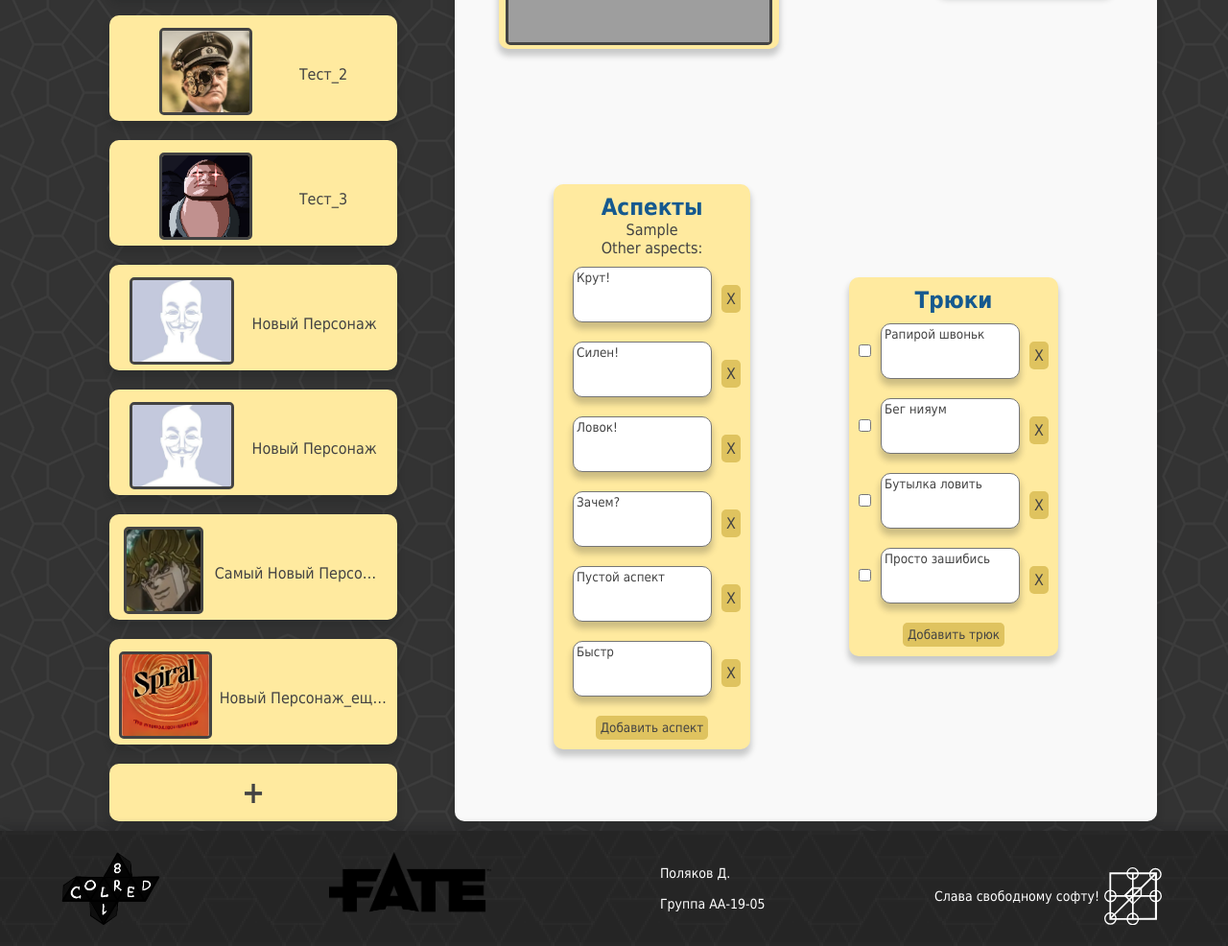
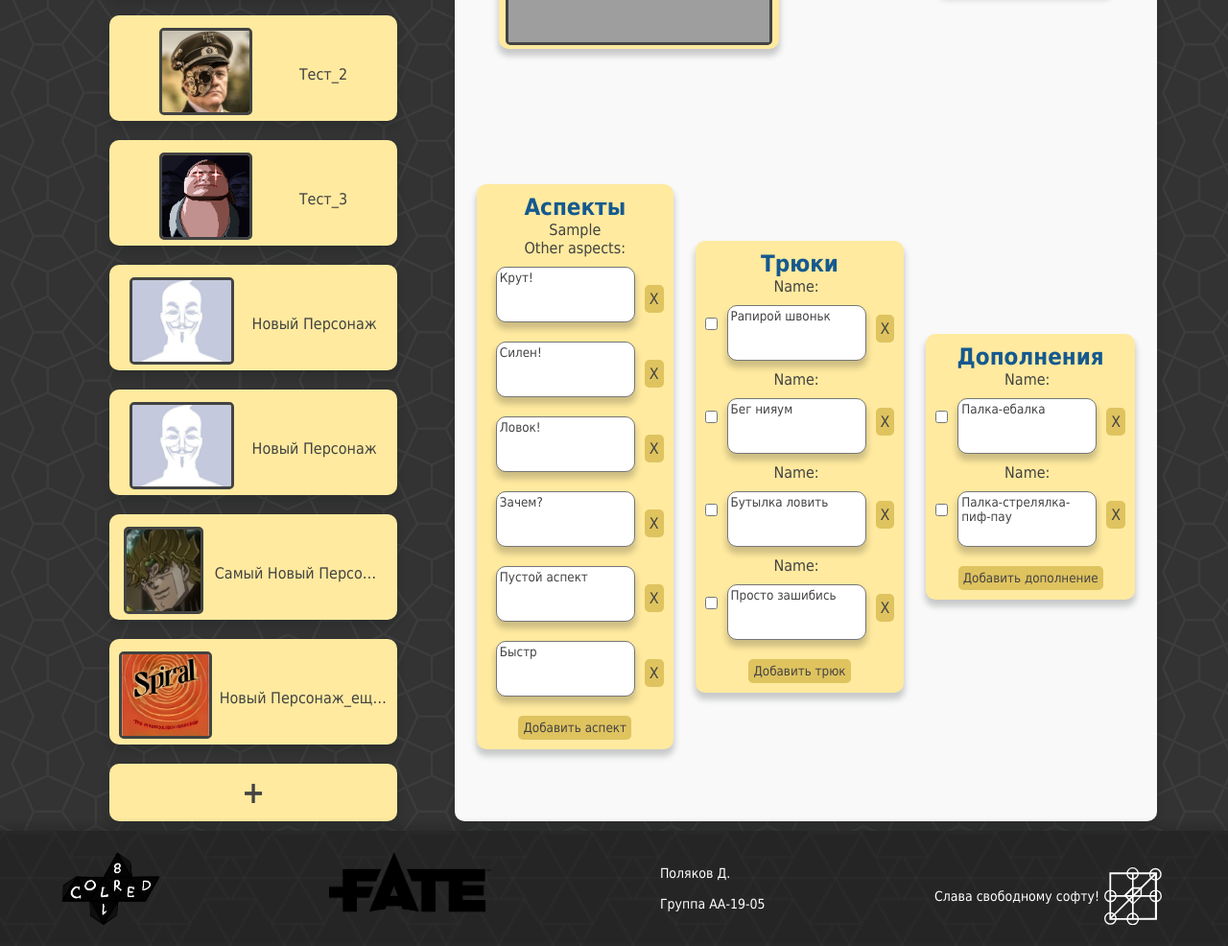
Before and after one commit to Polliakoff/COLRED_Fate, a Django app: template main/templates/main/list.html in a window 1280 px wide. Shown: the part 404-1390 px from the top of the page at 96% size. Run offline with Django 4.2, Linux system fonts and the light colour scheme; data comes from the database, SQL or seed files in the repository; both versions use the stored data as it was after the commit; tables that the repository leaves empty hold one stand-in row (values such as "Sample post"); the template is opened without the code that fills it: values that come from a table or form of the project are taken from there, most other values are stand-ins (such as "Sample title", 1, 10 or a date in 2020); grey boxes marked "Sample" are stand-in pictures; grey boxes are pictures that could not be loaded.

Commit message:
extras_full_working

```diff
--- a/main/models.py
+++ b/main/models.py
@@ -48,7 +48,7 @@ class stunt(models.Model):
         return self.name
 
 class extra(models.Model):
-    name = models.CharField(max_length=100, default = "")
+    name = models.CharField(max_length=100, default = "Пустое дополнение")
     cost = models.CharField(max_length=100, default = "", blank=True)
     attached_aspects = models.CharField(max_length=10000, default = "", blank=True)
     attached_stunts = models.CharField(max_length=10000, default = "", blank=True)
--- a/main/static/main/css/list.css
+++ b/main/static/main/css/list.css
@@ -122,6 +122,36 @@ main{
     flex-wrap: nowrap;
 }
 
-.stunt_desc_input{
+.stunt_to_hide{
+    display: flex;
+    flex-direction: column;
+    align-items: center;
+    justify-content: space-between;
+    flex-wrap: nowrap;
     display: none;
 }
+
+.extra_div{
+    display: flex;
+    flex-direction: column;
+    align-items: center;
+    justify-content: space-between;
+    flex-wrap: nowrap;
+}
+
+.extra_upper_div{
+    display: flex;
+    flex-direction: row;
+    align-items: center;
+    justify-content: space-between;
+    flex-wrap: nowrap;
+}
+
+.extra_to_hide{
+    display: flex;
+    flex-direction: column;
+    align-items: center;
+    justify-content: space-between;
+    flex-wrap: nowrap;
+    display: none;
+}
--- a/main/static/main/js/list.js
+++ b/main/static/main/js/list.js
@@ -98,15 +98,15 @@ $('.stunt_drop_down_choice').change(function(){
     drop = $(this).is(":checked")
     need_id = $(this).attr("stunt_in_question")
     if(drop){
-        $('.stunt_desc_input').each(function(){
+        $('.stunt_to_hide').each(function(){
             check_id = $(this).attr("stunt_in_question")
             if(check_id == need_id){
-                $(this).css('display','unset')
+                $(this).css('display','flex')
             }
         })
     }
     else{
-        $('.stunt_desc_input').each(function(){
+        $('.stunt_to_hide').each(function(){
             check_id = $(this).attr("stunt_in_question")
             if(check_id == need_id){
                 $(this).css('display','none')
@@ -151,8 +151,8 @@ $('.stunt_div').change(function(){
     $( ".stunt_desc_input" ).each(function() {
         check_id = $(this).attr("stunt_in_question");
         if(check_id == update_id){
-            new_desc_text = $(this).val();
-            $("#stunt_to_update_desc_text_input").val(new_desc_text);
+            new_text = $(this).val();
+            $("#stunt_to_update_desc_text_input").val(new_text);
         }
     })
 
@@ -160,23 +160,104 @@ $('.stunt_div').change(function(){
     $('#update_stunt_form').submit();
 })
 
-// $('.stunt_name_input').change(function(){
-//     new_text = $(this).val();
-//     update_id = $(this).attr("stunt_in_question");
-//     $("#stunt_to_update_ident_input").val(update_id);
-//     $("#stunt_to_update_text_input").val(new_text);
-//     add_id_update_stunt();
-//     $('#update_stunt_form').submit();
-// });
+//===============================================EXTRAS
+$('.extra_drop_down_choice').change(function(){
+    drop = $(this).is(":checked")
+    need_id = $(this).attr("extra_in_question")
+    if(drop){
+        $('.extra_to_hide').each(function(){
+            check_id = $(this).attr("extra_in_question")
+            if(check_id == need_id){
+                $(this).css('display','flex')
+            }
+        })
+    }
+    else{
+        $('.extra_to_hide').each(function(){
+            check_id = $(this).attr("extra_in_question")
+            if(check_id == need_id){
+                $(this).css('display','none')
+            }
+        })
+    }
+})
 
-// $('.stunt_desc_input').change(function(){
-//     new_desc_text = $(this).val();
-//     update_id = $(this).attr("stunt_in_question");
-//     $("#stunt_to_update_ident_input").val(update_id);
-//     $("#stunt_to_update_desc_text_input").val(new_desc_text);
-//     add_id_update_stunt();
-//     $('#update_stunt_form').submit();
-// });
+function add_id_delete_extra(eventObj) {
+    $("<input />").attr("type", "hidden")
+        .attr("name", "delete_extra_form")
+        .appendTo("#delete_extra_form");
+    return true;
+}
+
+$('.extra_delete_button').click(function(){
+    sentenced_id = $(this).attr("extra_in_question");
+    $("#extra_to_delete_ident_input").val(sentenced_id);
+    add_id_delete_extra();
+    $("#delete_extra_form").submit();
+});
+
+function add_id_update_extra(eventObj) {
+    $("<input />").attr("type", "hidden")
+        .attr("name", "update_extra_form")
+        .appendTo("#update_extra_form");
+    return true;
+}
+
+$('.extra_div').change(function(){
+    update_id = $(this).attr("extra_in_question");
+    $("#extra_to_update_ident_input").val(update_id);
+
+    $( ".extra_name_input" ).each(function() {
+        check_id = $(this).attr("extra_in_question");
+        if(check_id == update_id){
+            new_text = $(this).val();
+            $("#extra_to_update_text_input").val(new_text);
+        }
+    })
+
+    $( ".extra_cost_input" ).each(function() {
+        check_id = $(this).attr("extra_in_question");
+        if(check_id == update_id){
+            new_text = $(this).val();
+            $("#extra_to_update_cost_text_input").val(new_text);
+        }
+    })
+
+    $( ".extra_attached_aspects_input" ).each(function() {
+        check_id = $(this).attr("extra_in_question");
+        if(check_id == update_id){
+            new_text = $(this).val();
+            $("#extra_to_update_attached_aspects_text_input").val(new_text);
+        }
+    })
+
+    $( ".extra_attached_stunts_input" ).each(function() {
+        check_id = $(this).attr("extra_in_question");
+        if(check_id == update_id){
+            new_text = $(this).val();
+            $("#extra_to_update_attached_stunts_text_input").val(new_text);
+        }
+    })
+
+    $( ".extra_attached_skills_input" ).each(function() {
+        check_id = $(this).attr("extra_in_question");
+        if(check_id == update_id){
+            new_text = $(this).val();
+            $("#extra_to_update_attached_skills_text_input").val(new_text);
+        }
+    })
+
+    $( ".extra_details_input" ).each(function() {
+        check_id = $(this).attr("extra_in_question");
+        if(check_id == update_id){
+            new_text = $(this).val();
+            $("#extra_to_update_details_text_input").val(new_text);
+        }
+    })
+
+    add_id_update_extra();
+    $('#update_extra_form').submit();
+})
 
 
 //===============================================CHOSEN_GUY
--- a/main/templates/main/list.html
+++ b/main/templates/main/list.html
@@ -106,14 +106,47 @@
              <div class="stunt_upper_div" stunt_in_question = "{{stn.id}}">
                 <input type="checkbox" class="stunt_drop_down_choice" stunt_in_question = "{{stn.id}}">
                 <div class="stunt_div" stunt_in_question = "{{stn.id}}">
+                    <div>Name:</div>
                     <textarea class="line_area stunt_name_input" stunt_in_question = "{{stn.id}}">{{stn}}</textarea>
-                    <textarea class="big_area stunt_desc_input" stunt_in_question = "{{stn.id}}">{{stn.desc}}</textarea>
+                    <div class="stunt_to_hide" stunt_in_question = "{{stn.id}}">
+                        <div>Description:</div>
+                        <textarea class="med_area stunt_desc_input" stunt_in_question = "{{stn.id}}">{{stn.desc}}</textarea>
+                    </div>
                  </div>
                  <a class="little_button stunt_delete_button" stunt_in_question = "{{stn.id}}">X</a>
              </div>
             {% endfor %}
 
             <button class="little_button" id = "stunt_add_button" name="add_new_stunt">Добавить трюк</button>
+        </form>
+
+        <form action="" method="post" id="extras" class="list_form">
+            <h2>Дополнения</h2>
+            {% csrf_token %}
+            {% for ext in extras %}
+             <div class="extra_upper_div" extra_in_question = "{{ext.id}}">
+                <input type="checkbox" class="extra_drop_down_choice" extra_in_question = "{{ext.id}}">
+                <div class="extra_div" extra_in_question = "{{ext.id}}">
+                    <div>Name:</div>
+                    <textarea class="line_area extra_name_input" extra_in_question = "{{ext.id}}">{{ext}}</textarea>
+                    <div class="extra_to_hide" extra_in_question = "{{ext.id}}">
+                        <div>Cost:</div>
+                        <textarea class="line_area extra_cost_input" extra_in_question = "{{ext.id}}">{{ext.cost}}</textarea>
+                        <div>Attached aspects:</div>
+                        <textarea class="med_area extra_attached_aspects_input" extra_in_question = "{{ext.id}}">{{ext.attached_aspects}}</textarea>
+                        <div>Attached stunts:</div>
+                        <textarea class="med_area extra_attached_stunts_input" extra_in_question = "{{ext.id}}">{{ext.attached_stunts}}</textarea>
+                        <div>Attached skills:</div>
+                        <textarea class="med_area extra_attached_skills_input" extra_in_question = "{{ext.id}}">{{ext.attached_skills}}</textarea>
+                        <div>Details:</div>
+                        <textarea class="med_area extra_details_input" extra_in_question = "{{ext.id}}">{{ext.details}}</textarea>
+                    </div>
+                 </div>
+                 <a class="little_button extra_delete_button" extra_in_question = "{{ext.id}}">X</a>
+             </div>
+            {% endfor %}
+
+            <button class="little_button" id = "extra_add_button" name="add_new_extra">Добавить дополнение</button>
         </form>
 
 
@@ -129,6 +162,7 @@
             <input type="text" name="to_update_text_input" id="to_update_text_input">
         </form>
 
+
         <form action="" method="post" id="delete_stunt_form" class="technical_object">
             {% csrf_token %}
             <input type="number" name="stunt_to_delete_ident_input" id="stunt_to_delete_ident_input">
@@ -141,6 +175,24 @@
             <input type="text" name="stunt_to_update_desc_text_input" id="stunt_to_update_desc_text_input">
         </form>
 
+
+        <form action="" method="post" id="delete_extra_form" class="technical_object">
+            {% csrf_token %}
+            <input type="number" name="extra_to_delete_ident_input" id="extra_to_delete_ident_input">
+        </form>
+
+        <form action="" method="post" id="update_extra_form" class="technical_object">
+            {% csrf_token %}
+            <input type="number" name="extra_to_update_ident_input" id="extra_to_update_ident_input">
+            <input type="text" name="extra_to_update_text_input" id="extra_to_update_text_input">
+            <input type="text" name="extra_to_update_cost_text_input" id="extra_to_update_cost_text_input">
+            <input type="text" name="extra_to_update_attached_aspects_text_input" id="extra_to_update_attached_aspects_text_input">
+            <input type="text" name="extra_to_update_attached_stunts_text_input" id="extra_to_update_attached_stunts_text_input">
+            <input type="text" name="extra_to_update_attached_skills_text_input" id="extra_to_update_attached_skills_text_input">
+            <input type="text" name="extra_to_update_details_text_input" id="extra_to_update_details_text_input">
+        </form>
+
+
     </div>
 </div>
 
```
Also changed, not shown: main/views.py (+24 -3 lines), db.sqlite3.
